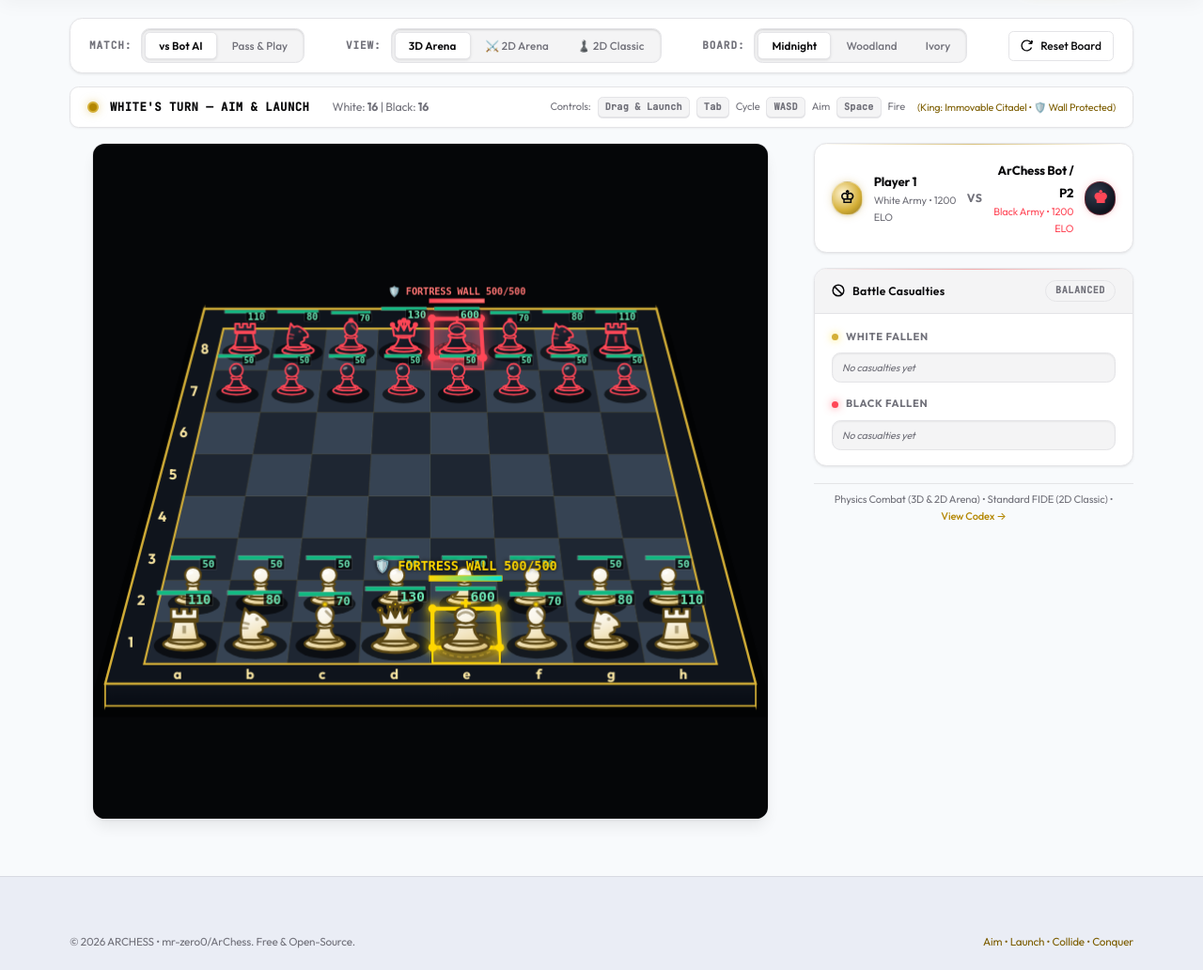
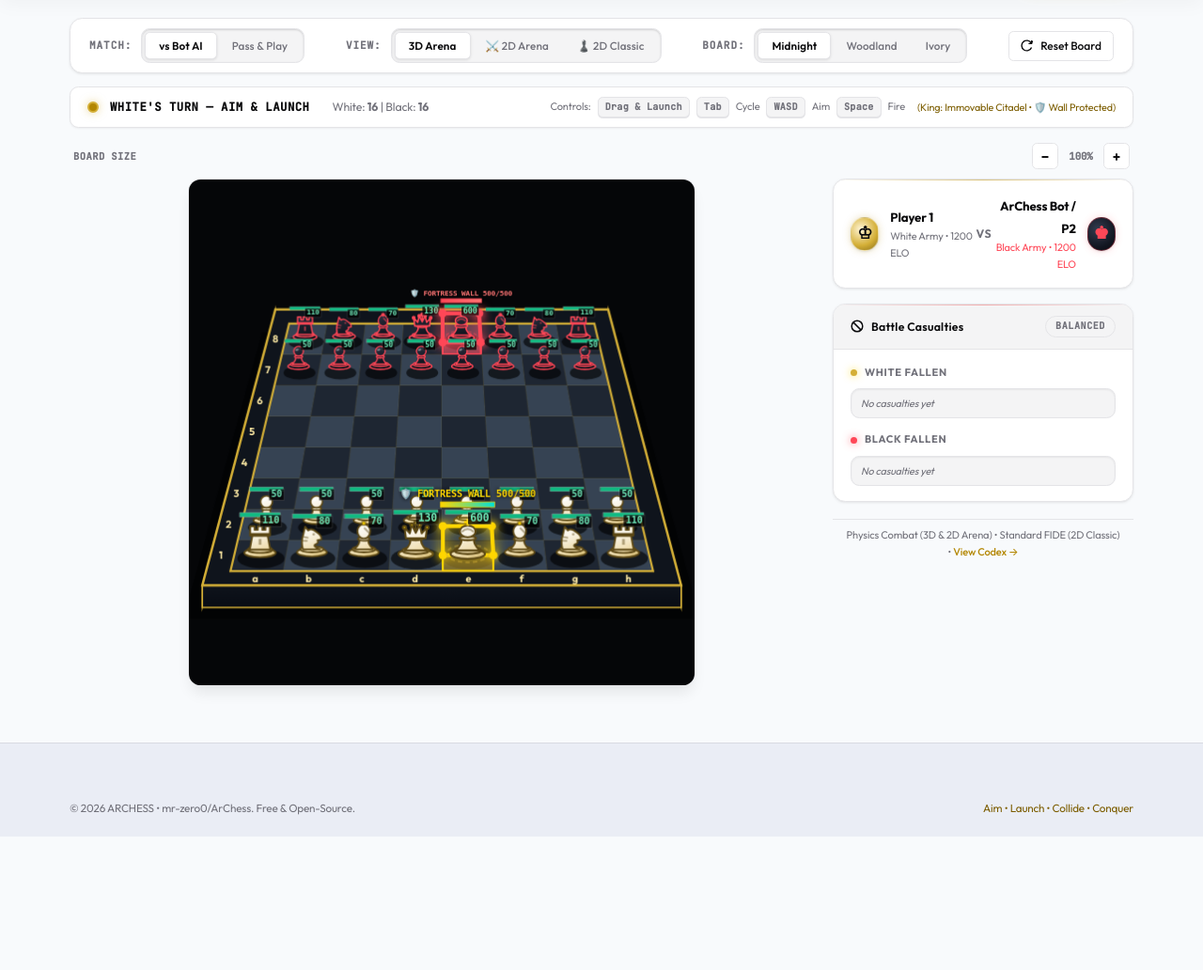
Before and after one commit to mr-zero0/ArChess, a Flask app: page /play in a window 1280 px wide. Shown: the part 71-1103 px from the top of the page at 94% size. After the commit the page ends 961 px from the top, so only its background shows below. Run offline with Flask 3, Linux system fonts and the light colour scheme.

Commit message:
feat(play): fit board to viewport + add board resize controls
- Board now uses calc(100vh - 260px) max-height to fit within viewport
- Removed fixed min-height constraint
- Added compact resize strip with -/+ buttons (60%-120% in 10% steps)
- Board scale persists in localStorage across sessions
- Canvas auto-reinitializes on resize to match new dimensions
- Smooth spring transition on board size changes

```diff
--- a/static/css/style.css
+++ b/static/css/style.css
@@ -1936,8 +1936,8 @@ button {
 /* Main Grid & Stage */
 .play-arena-main-grid {
   display: grid;
-  grid-template-columns: 1fr 340px;
-  gap: 24px;
+  grid-template-columns: 1fr 320px;
+  gap: 20px;
   align-items: start;
 }
 
@@ -1949,13 +1949,68 @@ button {
   position: relative;
   box-shadow: 0 20px 50px rgba(0, 0, 0, 0.8), inset 0 0 80px rgba(0, 0, 0, 0.7);
   aspect-ratio: 1 / 1;
-  max-width: 720px;
+  max-width: min(720px, calc(100vh - 260px));
   width: 100%;
   margin: 0 auto;
-  min-height: 520px;
   display: flex;
   align-items: center;
   justify-content: center;
+  transition: max-width 0.3s var(--ease-spring);
+}
+
+/* Board Resize Control */
+.board-resize-strip {
+  display: flex;
+  align-items: center;
+  justify-content: flex-end;
+  gap: 8px;
+  margin-bottom: 10px;
+  padding: 0 4px;
+}
+
+.board-resize-strip .resize-label {
+  font-family: var(--font-mono);
+  font-size: 0.7rem;
+  font-weight: 600;
+  color: var(--muted-foreground);
+  letter-spacing: 0.04em;
+  text-transform: uppercase;
+  margin-right: auto;
+}
+
+.board-resize-btn {
+  width: 28px;
+  height: 28px;
+  border-radius: var(--radius-sm);
+  border: 1px solid var(--border);
+  background: var(--card);
+  color: var(--foreground);
+  font-size: 1rem;
+  font-weight: 700;
+  display: flex;
+  align-items: center;
+  justify-content: center;
+  cursor: pointer;
+  transition: all var(--transition-fast);
+  line-height: 1;
+}
+
+.board-resize-btn:hover {
+  border-color: var(--border-hover);
+  background: var(--muted);
+}
+
+.board-resize-btn:active {
+  transform: scale(0.92);
+}
+
+.board-size-indicator {
+  font-family: var(--font-mono);
+  font-size: 0.72rem;
+  font-weight: 600;
+  color: var(--muted-foreground);
+  min-width: 32px;
+  text-align: center;
 }
 
 .arena-canvas-stage canvas {
--- a/templates/play.html
+++ b/templates/play.html
@@ -177,11 +177,19 @@
       </div>
     </div>
 
+    <!-- Board Size Control -->
+    <div class="board-resize-strip">
+      <span class="resize-label">Board Size</span>
+      <button class="board-resize-btn" id="boardShrinkBtn" title="Shrink board">−</button>
+      <span class="board-size-indicator" id="boardSizeLabel">100%</span>
+      <button class="board-resize-btn" id="boardGrowBtn" title="Enlarge board">+</button>
+    </div>
+
     <!-- Main Game Board & Sidebar Grid -->
     <div class="play-arena-main-grid">
 
       <!-- Canvas Board & 2D React Chessboard Container -->
-      <div class="arena-canvas-stage">
+      <div class="arena-canvas-stage" id="arenaCanvasStage">
         <canvas id="archessCanvas"></canvas>
         <div id="reactChessboardRoot" class="react-chessboard-stage" style="display: none;"></div>
       </div>
@@ -300,14 +308,47 @@
   <script src="/static/js/main.js?v=2.2.0"></script>
   <script src="/static/js/auth.js?v=2.2.0"></script>
   <script>
-    // Sync current logged in user name with White player card
     document.addEventListener('DOMContentLoaded', () => {
+      // Sync current logged in user name with White player card
       setTimeout(() => {
         if (window.ArchessAuth && window.ArchessAuth.currentUser) {
           const wName = document.getElementById('whitePlayerName');
           if (wName) wName.textContent = window.ArchessAuth.currentUser.username;
         }
       }, 500);
+
+      // Board Resize Controls
+      const stage = document.getElementById('arenaCanvasStage');
+      const label = document.getElementById('boardSizeLabel');
+      const shrinkBtn = document.getElementById('boardShrinkBtn');
+      const growBtn = document.getElementById('boardGrowBtn');
+
+      const STEP = 10;
+      const MIN = 60;
+      const MAX = 120;
+      let currentScale = parseInt(localStorage.getItem('archess_board_scale') || '100', 10);
+      currentScale = Math.max(MIN, Math.min(MAX, currentScale));
+
+      function applyBoardScale(scale) {
+        currentScale = Math.max(MIN, Math.min(MAX, scale));
+        const maxPx = Math.round(720 * (currentScale / 100));
+        stage.style.maxWidth = maxPx + 'px';
+        label.textContent = currentScale + '%';
+        localStorage.setItem('archess_board_scale', currentScale);
+        // Re-init canvas to match new size
+        setTimeout(() => {
+          if (window.archessGame && window.archessGame.initCanvasSize) {
+            window.archessGame.initCanvasSize();
+            window.archessGame.resetBoard();
+          }
+        }, 350);
+      }
+
+      shrinkBtn.addEventListener('click', () => applyBoardScale(currentScale - STEP));
+      growBtn.addEventListener('click', () => applyBoardScale(currentScale + STEP));
+
+      // Apply saved scale on load
+      if (currentScale !== 100) applyBoardScale(currentScale);
     });
   </script>
 </body>
```
